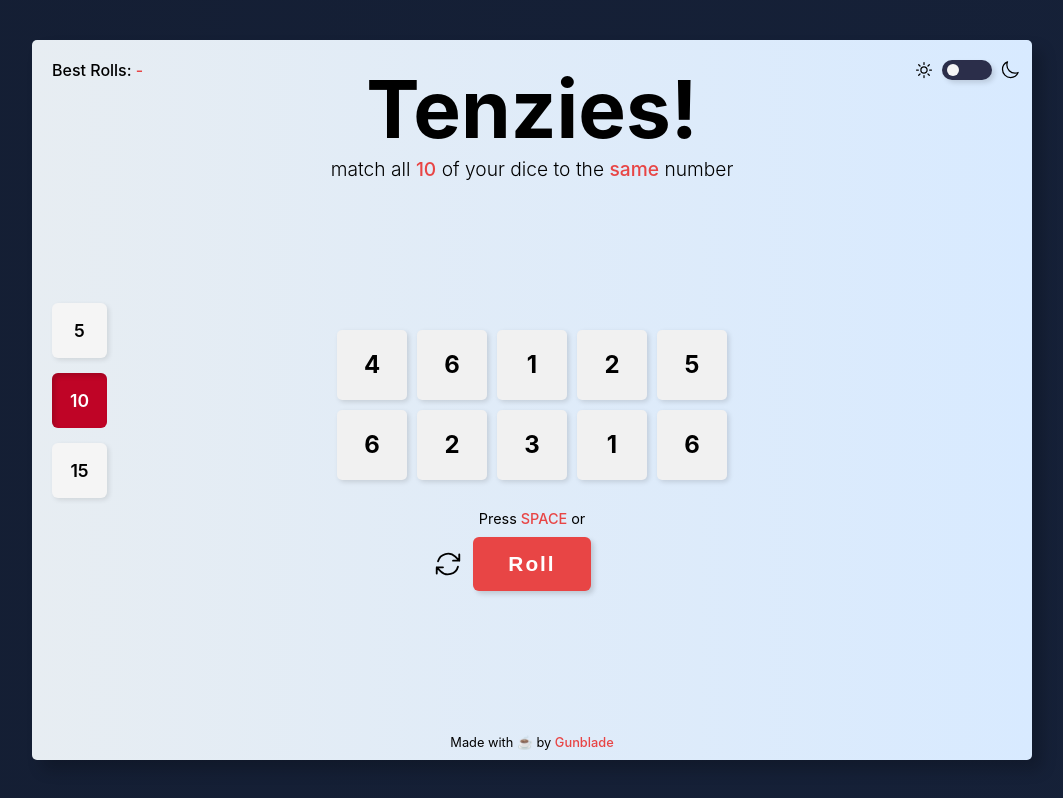
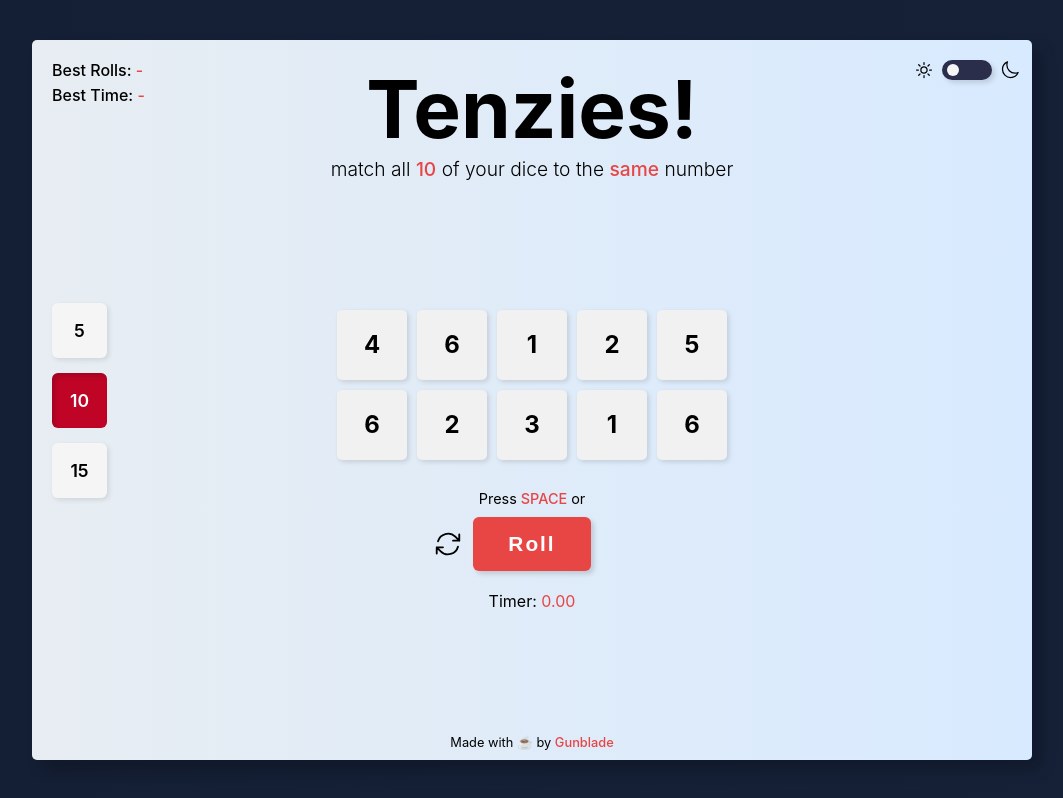
Before and after one commit to gunblade6/tenzies, a React (Vite) app: page / in a window 1280 px wide. Shown: the whole page, without its empty margins (108-1171 px from the left). Built offline with nearby package versions, Linux system fonts and the light colour scheme.

Commit message:
added timer

```diff
--- a/src/App.css
+++ b/src/App.css
@@ -64,16 +64,27 @@
 }
 .hint span,
 .rolls,
+.time,
 .special,
-.bestScore span {
+.displayScore span {
   color: var(--main-color);
   font-weight: 500;
 }
-.bestScore {
+.displayScore {
   position: absolute;
   top: 20px;
   left: 20px;
   font-weight: 500;
+}
+.bestTime {
+  top: 45px;
+}
+.timeDisplay {
+  margin-top: 20px;
+  color: white;
+}
+.timeDisplay span {
+  color: var(--main-color);
 }
 
 @media (max-width: 768px) {
@@ -91,9 +102,12 @@
     font-size: 0.8rem;
     margin-top: 25px;
   }
-  .bestScore {
-    top: calc(100% - 70px);
+  .displayScore {
+    top: calc(100% - 80px);
     font-size: 0.8rem;
+  }
+  .bestTime {
+    top: calc(100% - 60px);
   }
 }
 
--- a/src/App.jsx
+++ b/src/App.jsx
@@ -3,12 +3,13 @@ import Die from "./components/Die";
 import Heading from "./components/Heading";
 import Sidebar, { levels } from "./components/Sidebar";
 import Footer from "./components/Footer";
-import { useEffect, useRef, useState } from "react";
+import { useEffect, useRef, useState, useMemo } from "react";
 import { nanoid } from "nanoid";
 import DarkTheme from "./components/DarkTheme";
 import Confetti from "react-confetti";
 
 function App() {
+  const [gotHighScore, setGotHighScore] = useState(false);
   const localTheme = localStorage.getItem("darkTheme");
   const [darkTheme, setDarkTheme] = useState(JSON.parse(localTheme) || false);
   const darkStyle = { color: darkTheme ? "var(--light)" : "black" };
@@ -47,6 +48,41 @@ function App() {
   const [tenzies, setTenzies] = useState(false);
   const [rolls, setRolls] = useState(0);
 
+  // TIMER START ---------------DELETE ME AFTER TIMER IS DONE-----------------------------
+  const [time, setTime] = useState(0);
+  const [bestTime, setBestTime] = useState(DEFAULT);
+  const [gameStart, setGameStart] = useState(false);
+
+  const localBestTime = localStorage.getItem("bestTime");
+  useEffect(() => {
+    if (localBestTime) {
+      setBestTime(JSON.parse(localBestTime));
+    } else {
+      setBestTime(DEFAULT);
+    }
+    // eslint-disable-next-line react-hooks/exhaustive-deps
+  }, []);
+
+  // reset timer when level changes
+
+  useEffect(() => {
+    setGameStart(false);
+    setTime(0);
+  }, [dicesNum]);
+
+  // incrase timer by 0.1
+  useEffect(() => {
+    let timeIncreaser = null;
+    if (gameStart) {
+      timeIncreaser = setInterval(() => {
+        setTime((oldTime) => oldTime + 0.01);
+      }, 10);
+    }
+
+    // Return a cleanup function to clear the interval when the component unmounts or gameStart becomes false
+    return () => clearInterval(timeIncreaser);
+  }, [gameStart, setTime]);
+
   function createNewDice() {
     return {
       value: Math.ceil(Math.random() * 6),
@@ -66,8 +102,11 @@ function App() {
   }
 
   function reset() {
+    setGotHighScore(false);
     const allClear = dice.some((e) => e.isHeld);
-    if (allClear || tenzies) {
+    if (allClear || tenzies || gameStart) {
+      setGameStart(false);
+      setTime(0);
       setRolls(0);
       setDice(allNewDice);
       setTenzies(false);
@@ -84,7 +123,7 @@ function App() {
       return dice.isHeld ? dice : createNewDice();
     });
     setDice(newArr);
-    setRolls((prevRoll) => prevRoll + 1);
+    gameStart ? setRolls((prevRoll) => prevRoll + 1) : null;
   }
 
   // map space key to trigger the main button
@@ -105,6 +144,8 @@ function App() {
 
   // change isHeld state when user clicks on a box
   function toggleHold(id) {
+    gameStart ? null : setGameStart(true);
+
     const newArr = dice.map((dice) => {
       return dice.id === id ? { ...dice, isHeld: !dice.isHeld } : dice;
     });
@@ -112,7 +153,8 @@ function App() {
   }
 
   // map over dice state and make elements
-  const diceElements = dice.map((dice) => {
+  const diceElements = useMemo(() => {
+    return dice.map((dice) => {
       return (
         <Die
           key={nanoid()}
@@ -122,6 +164,8 @@ function App() {
         />
       );
     });
+    // eslint-disable-next-line react-hooks/exhaustive-deps
+  }, [rolls, dice]);
 
   // track every change in dices to check for win
   useEffect(() => {
@@ -132,10 +176,18 @@ function App() {
 
     if (allHeld && allSameNum) {
       setTenzies(true);
+      setGameStart(false);
       if (rolls < bestRolls[dicesNum]) {
         setBestRolls((prevRolls) => {
           return { ...prevRolls, [dicesNum]: rolls };
         });
+        setGotHighScore(true);
+      }
+      if (time < bestTime[dicesNum]) {
+        setBestTime((prevTime) => {
+          return { ...prevTime, [dicesNum]: time.toFixed(2) };
+        });
+        setGotHighScore(true);
       }
     }
     // eslint-disable-next-line react-hooks/exhaustive-deps
@@ -144,6 +196,10 @@ function App() {
   useEffect(() => {
     localStorage.setItem("bestRolls", JSON.stringify(bestRolls));
   }, [bestRolls]);
+
+  useEffect(() => {
+    localStorage.setItem("bestTime", JSON.stringify(bestTime));
+  }, [bestTime]);
 
   function changeDiceNum(e) {
     setDicesNum(e);
@@ -164,10 +220,14 @@ function App() {
   }, [darkTheme]);
   return (
     <main style={backgroundDark}>
-      {tenzies && <Confetti />}
-      <p className="bestScore" style={darkStyle}>
+      {tenzies && gotHighScore && <Confetti />}
+      <p className="displayScore bestRolls" style={darkStyle}>
         Best Rolls:{" "}
         <span>{bestRolls[dicesNum] === 1000 ? "-" : bestRolls[dicesNum]}</span>
+      </p>
+      <p className="displayScore bestTime" style={darkStyle}>
+        Best Time:{" "}
+        <span>{bestTime[dicesNum] === 1000 ? "-" : bestTime[dicesNum]}</span>
       </p>
       {!tenzies && (
         <Sidebar changeDiceNum={changeDiceNum} currNum={+dicesNum} />
@@ -179,6 +239,9 @@ function App() {
             <h3>Good Job!</h3>
             <p>
               You finished with <span className="rolls">{rolls}</span> rolls
+            </p>
+            <p>
+              Time <span className="time">{time.toFixed(2)}</span> seconds
             </p>
           </div>
         ) : (
@@ -214,6 +277,9 @@ function App() {
             {tenzies ? "Play Again" : "Roll"}
           </button>
         </div>
+        <div className="timeDisplay" style={darkStyle}>
+          Timer: <span>{time.toFixed(2)}</span>
+        </div>
       </div>
       <Footer darkTheme={darkTheme} />
     </main>
```
Also changed, not shown: 6 other files (tests, documents, lock files or other folders). Lines whose indentation alone changed are shown as unchanged.
